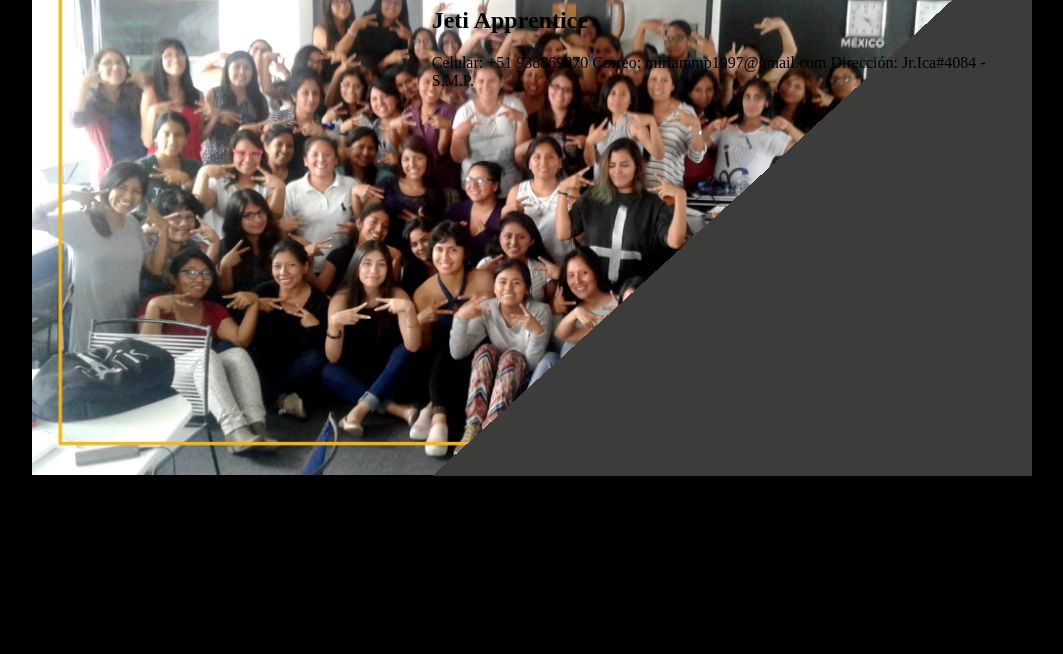
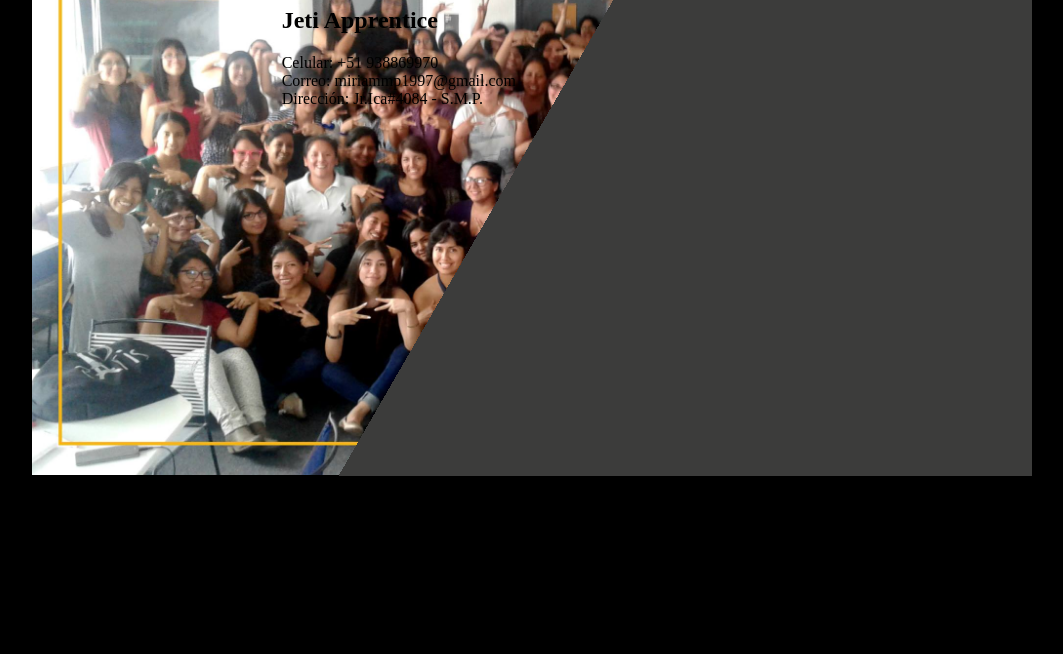
Before and after one commit to mgmp2/TarjetaPresentacion, a plain HTML site: page index.html in a window 1280 px wide. Shown: the part 146-800 px from the top of the page, without its empty margins (128-1191 px from the left). Drawn offline with Linux system fonts and the light colour scheme.

Commit message:
add gradient

```diff
--- a/css/main.css
+++ b/css/main.css
@@ -21,10 +21,11 @@ img {
   background: yellow;
 }
 .box-laboratoria > .text {
-  width: 60%;
+  width: 75%;
   height: 98%;
   position: absolute;
-  background: linear-gradient(to top left, #3C3C3B 50%, rgba(0, 0, 0, 0) 49%);
+  background:   linear-gradient(120deg , rgba(0, 0, 0, 0) 35%,#3C3C3B 34%);
+
   display: inline-block;
   right: 0;
   bottom: 1.7%;
--- a/index.html
+++ b/index.html
@@ -14,9 +14,9 @@
       <h1>Miriam Gisella Mendoza Pilco</h1>
       <h2>Jeti Apprentice</h2>
       <div class="information">
-        <span>Celular: +51 938869970</span>
-        <span>Correo: miriammp1997@gmail.com</span>
-        <span>Dirección: Jr.Ica#4084 - S.M.P.</span>
+        <span>Celular: +51 938869970</span> <br>
+        <span>Correo: miriammp1997@gmail.com</span> <br>
+        <span>Dirección: Jr.Ica#4084 - S.M.P.</span> <br>
       </div>
     </div>
   </div>
```
